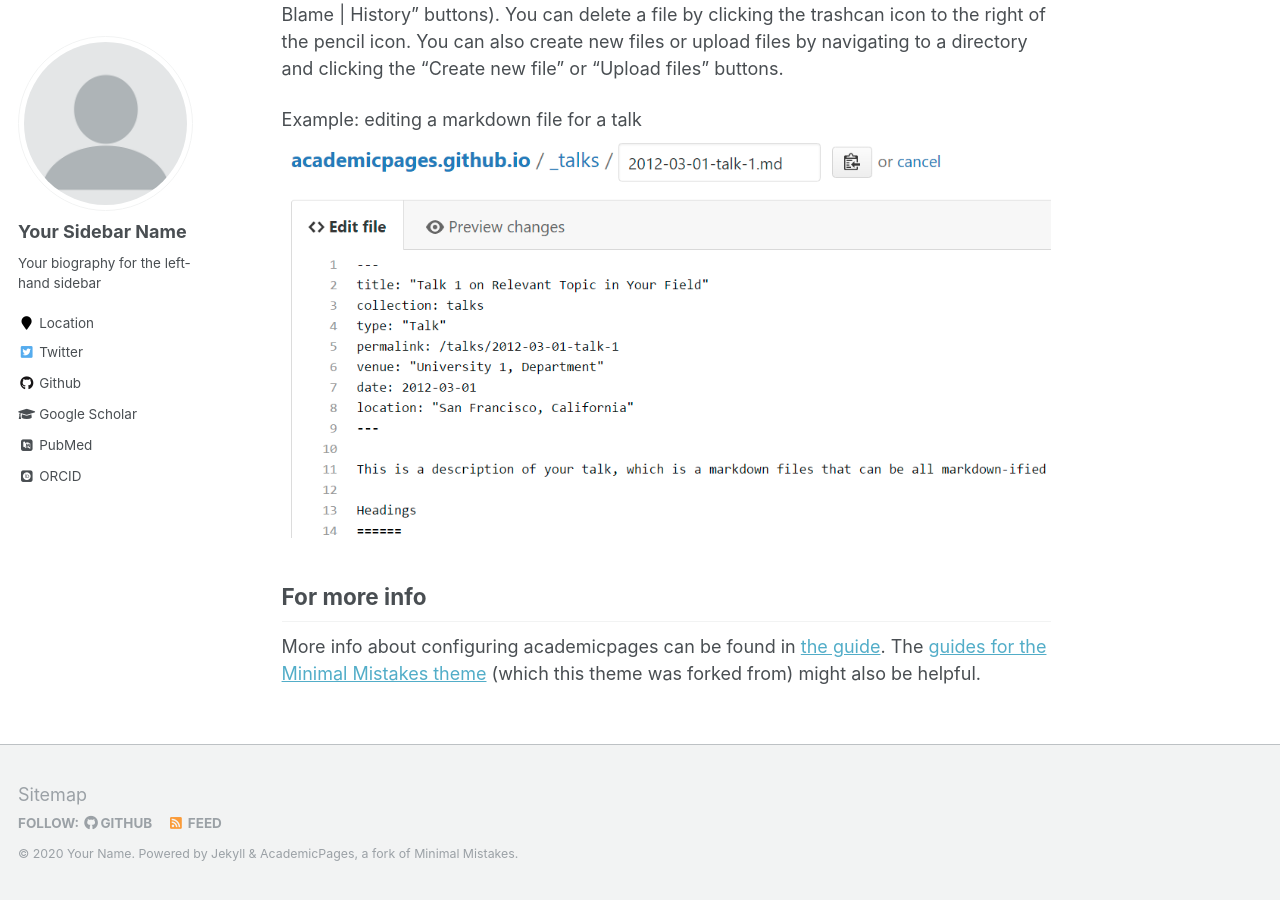
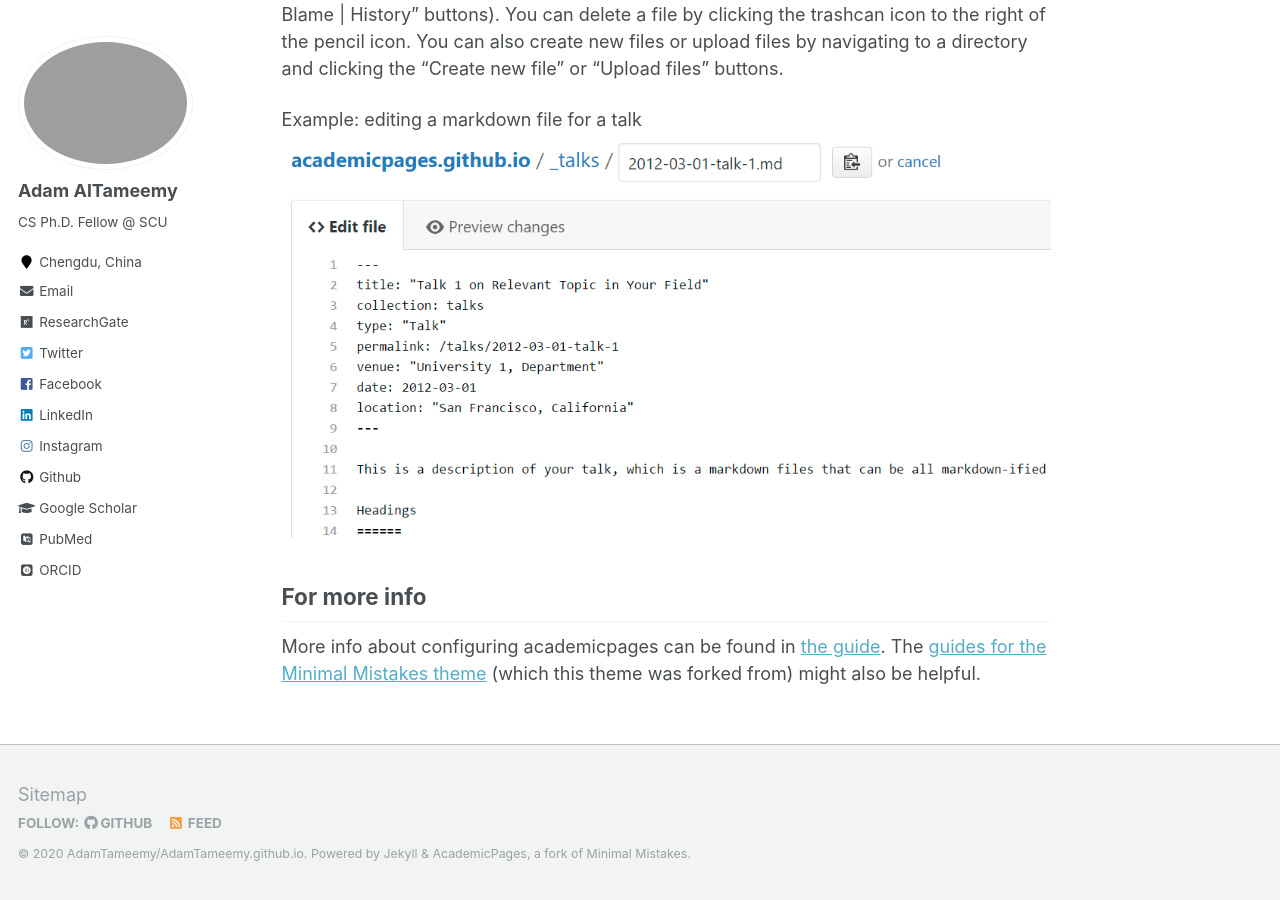
Before and after one commit to AdamTameemy/AAdamTameemy.github.io, a Jekyll site: the page built from _pages/about.md, in a window 1280 px wide and 900 px high, scrolled down 2463 px. Built offline with Jekyll 4.4.1, drawn with Linux system fonts in a browser that asks for light colours; some web fonts are replaced; some of the changed text lies outside the part shown.

Commit message:
Update _config.yml

```diff
--- a/_config.yml
+++ b/_config.yml
@@ -7,13 +7,13 @@
 
 # Site Settings
 locale                   : "en-US"
-title                    : "Your Name / Site Title"
+title                    : "Adam AlTameemy"
 title_separator          : "-"
-name                     : &name "Your Name"
-description              : &description "personal description"
-url                      : https://academicpages.github.io # the base hostname & protocol for your site e.g. "https://mmistakes.github.io"
+name                     : &name "AdamTameemy/AdamTameemy.github.io"
+description              : &description "Ph.D. Fellow at Sichuan University"
+url                      : https://AdamTameemy.github.io # the base hostname & protocol for your site e.g. "https://mmistakes.github.io"
 baseurl                  : "" # the subpath of your site, e.g. "/blog"
-repository               : "academicpages/academicpages.github.io"
+repository               : "AdamTameemy/AdamTameemy.github.io"
 teaser                   :  # filename of teaser fallback teaser image placed in /images/, .e.g. "500x300.png"
 breadcrumbs              : false # true, false (default)
 words_per_minute         : 160
@@ -80,36 +80,36 @@ analytics:
 
 # Site Author
 author:
-  name             : "Your Sidebar Name"
-  avatar           : "profile.png"
-  bio              : "Your biography for the left-hand sidebar"
-  location         : "Location"
+  name             : "Adam AlTameemy"
+  avatar           : "Adamprofile.png"
+  bio              : "CS Ph.D. Fellow @ SCU"
+  location         : "Chengdu, China"
   employer         :
-  pubmed           : "https://www.ncbi.nlm.nih.gov/pubmed/?term=john+snow"
-  googlescholar    : "http://yourfullgooglescholarurl.com"
-  email            :
-  researchgate     :  # example: "https://www.researchgate.net/profile/yourprofile"
+  pubmed           : "https://www.ncbi.nlm.nih.gov/pubmed/?term=adam+ahmed+qaid+mohammed"
+  googlescholar    : "https://scholar.google.com/citations?user=4lRW9OsAAAAJ&hl=en"
+  email            : "aa.tameemy@gmail.com"
+  researchgate     : "https://www.researchgate.net/profile/Adam_Mohammed4"
   uri              :
   bitbucket        :
   codepen          :
   dribbble         :
   flickr           :
-  facebook         :
+  facebook         : "https://www.facebook.com/adam.altameemy"
   foursquare       :
-  github           : "academicpages"
+  github           : "AdamTameemy"
   google_plus      :
   keybase          :
-  instagram        :
+  instagram        : "https://www.instagram.com/adam.altameemy/"
   impactstory      : #"https://profiles.impactstory.org/u/xxxx-xxxx-xxxx-xxxx"
   lastfm           :
-  linkedin         :
-  orcid            : "http://orcid.org/yourorcidurl"
+  linkedin         : "https://www.linkedin.com/in/adam-altameemy-4160126b/"
+  orcid            : "https://orcid.org/0000-0001-7327-5572"
   pinterest        :
   soundcloud       :
   stackoverflow    : # http://stackoverflow.com/users/123456/username
   steam            :
   tumblr           :
-  twitter          : "replacethistwitterhandle"
+  twitter          : "https://twitter.com/Adam_AlTameemy"
   vine             :
   weibo            :
   xing             :
@@ -176,16 +176,16 @@ kramdown:
 # Collections
 collections:
   teaching:
-    output: true
+    output: false
     permalink: /:collection/:path/
   publications:
     output: true
     permalink: /:collection/:path/
   portfolio:
-    output: true
+    output: false
     permalink: /:collection/:path/
   talks:
-    output: true
+    output: false
     permalink: /:collection/:path/
 
 
```
